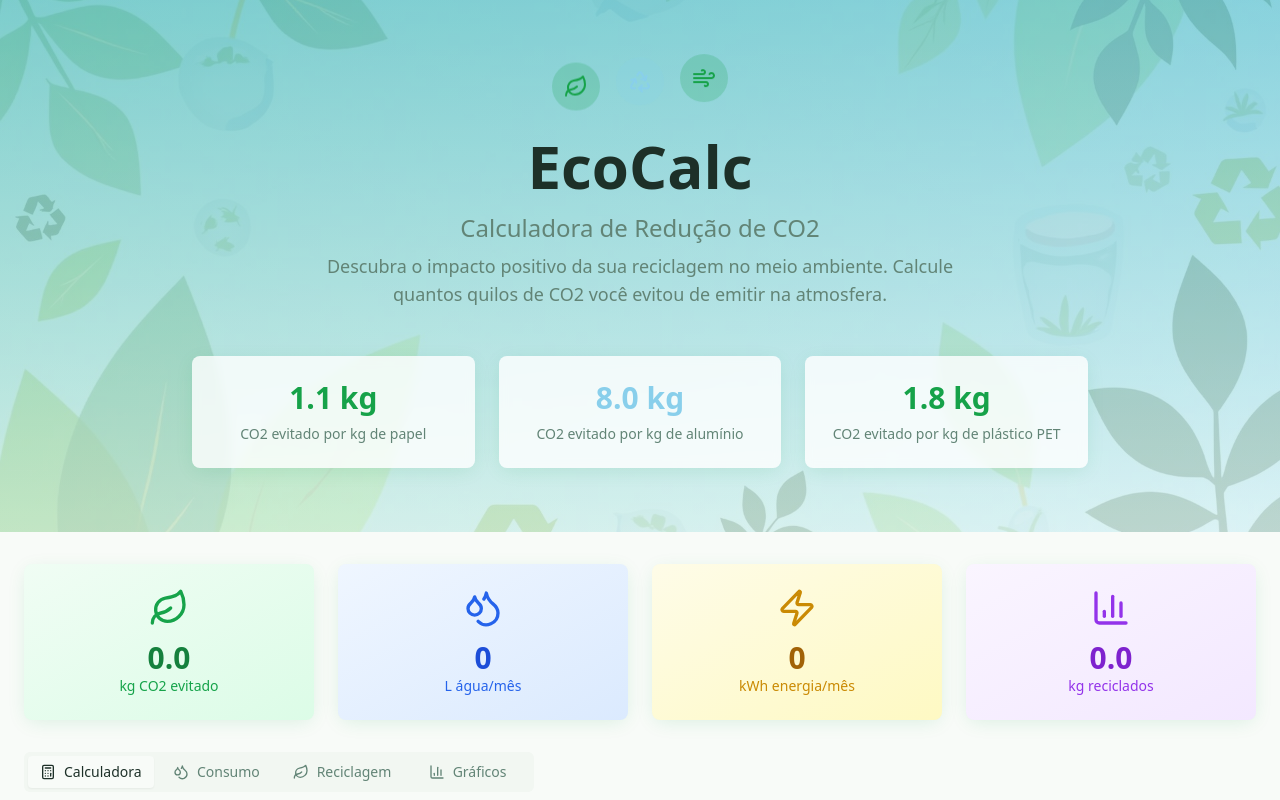
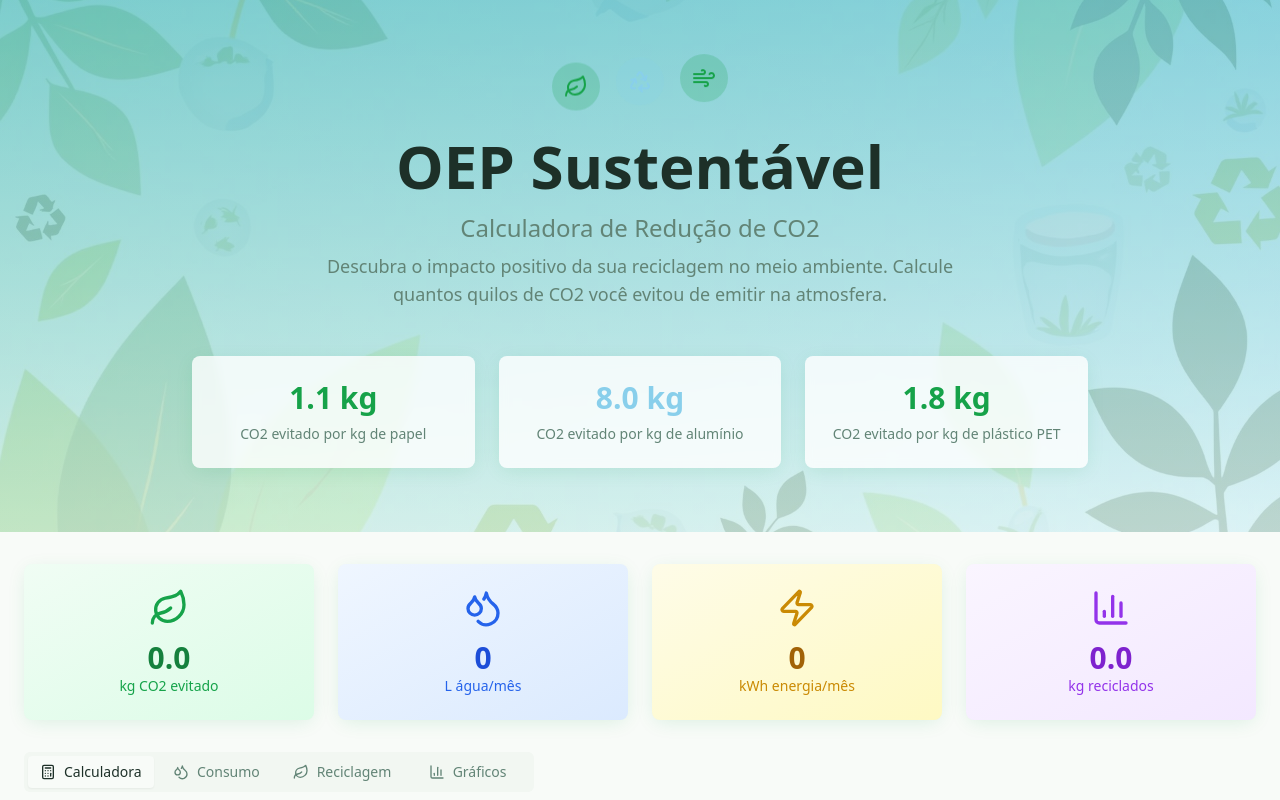
Before and after one commit to felipegothardo/oep-esg, a React (Vite) app: page / in a window 1280 px wide. Shown: the top 800 px of the page. Built offline with nearby package versions, Linux system fonts and the light colour scheme.

Commit message:
Rename app to OEP Sustentável
Update the application name from "EcoCalc" to "OEP Sustentável" in the header component and the index.html file.

```diff
--- a/index.html
+++ b/index.html
@@ -3,7 +3,7 @@
   <head>
     <meta charset="UTF-8" />
     <meta name="viewport" content="width=device-width, initial-scale=1.0" />
-    <title>polite-hello-maker</title>
+    <title>OEP Sustentável</title>
     <meta name="description" content="Lovable Generated Project" />
     <meta name="author" content="Lovable" />
 
--- a/src/components/EcoHeader.tsx
+++ b/src/components/EcoHeader.tsx
@@ -26,7 +26,7 @@ export default function EcoHeader() {
         </div>
 
         <h1 className="text-4xl md:text-6xl font-bold text-foreground mb-4">
-          EcoCalc
+          OEP Sustentável
         </h1>
         <p className="text-xl md:text-2xl text-muted-foreground mb-2">
           Calculadora de Redução de CO2
```
